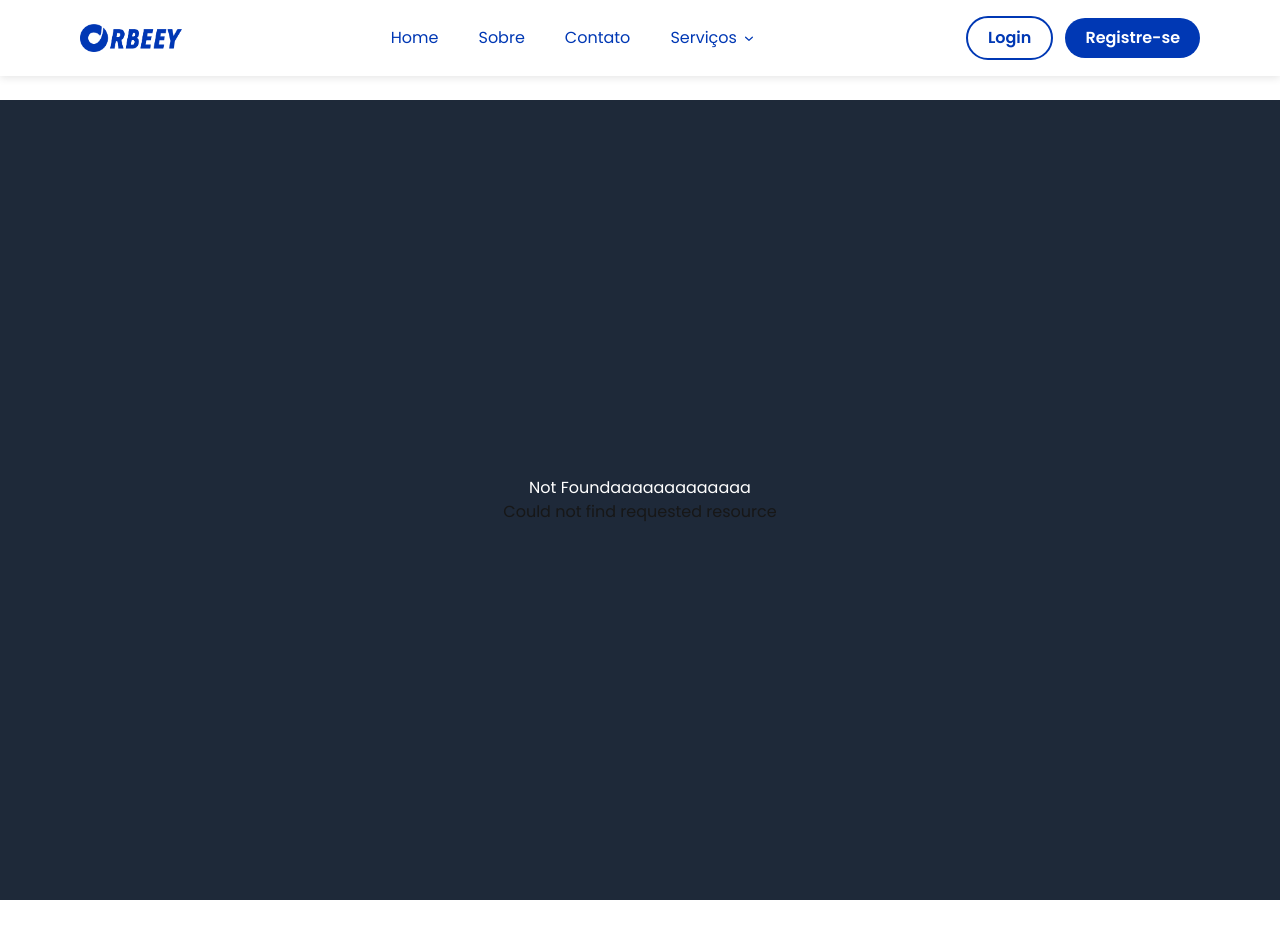
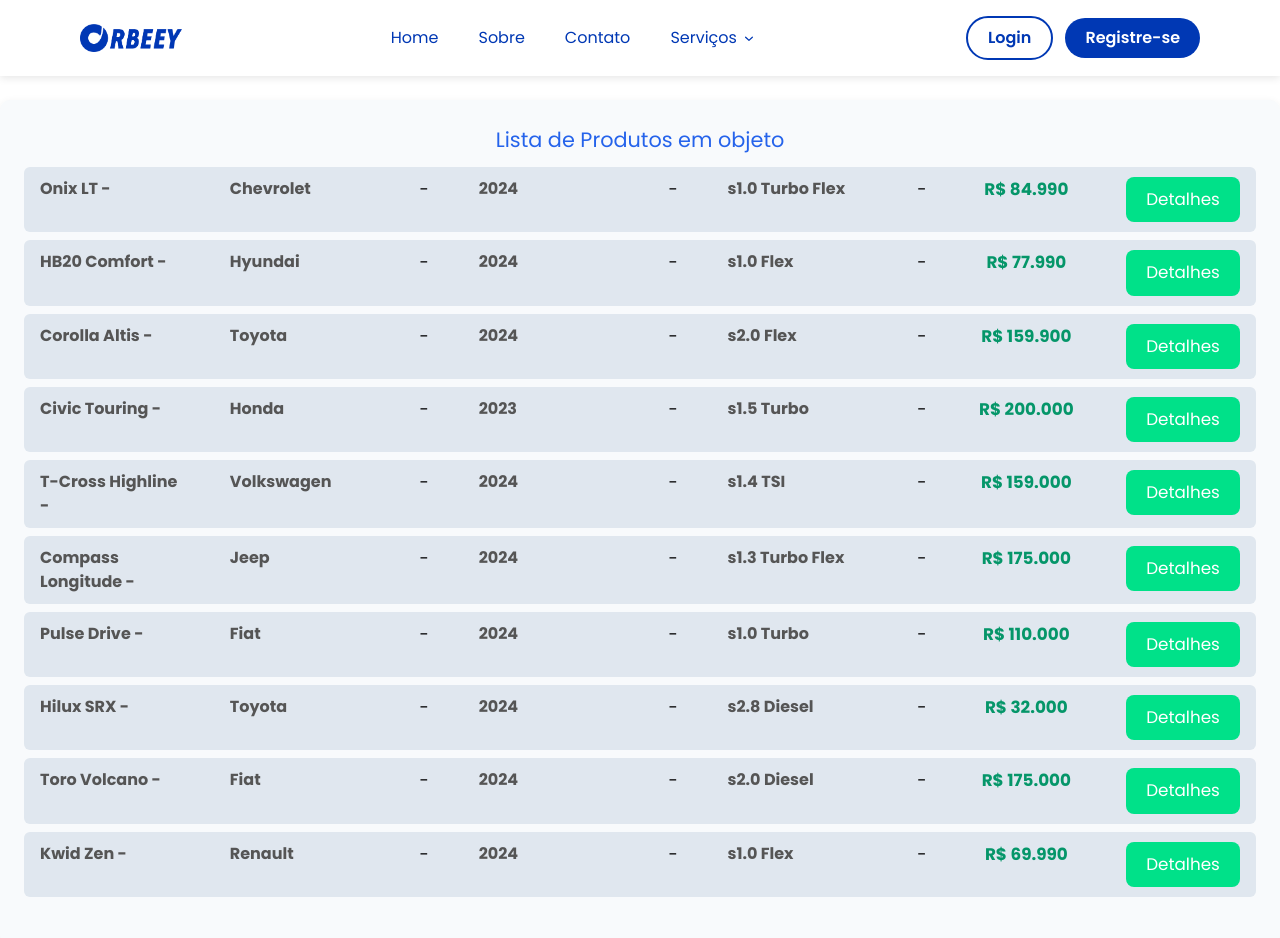
Before and after one commit to Suelen-sch/orbeey, a Next.js app in the folder aula12/: page /listaSu in a window 1280 px wide. Before the commit this address had no page. Shown: the top 938 px of the page. Before the commit the page ends 900 px from the top, so only its background shows below. Built offline with nearby package versions, Linux system fonts and the light colour scheme; sample sign-in values are in the browser's storage.

Commit message:
subindo infor.

```diff
--- /dev/null
+++ b/aula12/app/listaSu/listaSu.module.css
@@ -0,0 +1,62 @@
+.container {
+  max-width: 1400px;
+  margin: 40px auto;
+  background: #f8fafc;
+  border-radius: 10px;
+  padding: 24px;
+  color: black;
+  box-shadow: 0 2px 8px #0001;
+
+}
+
+.titulo {
+  color: #2563eb;
+  font-size: 1.3rem;
+  margin-bottom: 12px;
+  text-align: center;
+}
+
+.lista {
+  list-style: none;
+  padding: 0;
+  margin-bottom: 24px;
+}
+
+.item {
+  background: #e0e7ef;
+  margin-bottom: 8px;
+  padding: 10px 16px;
+  border-radius: 6px;
+  font-size: 1.05rem;
+  display: flex;
+  justify-content: space-between;
+}
+
+
+.preco {
+  color: #059669;
+  font-weight: bold;
+  text-align: center;
+  width: 100px;
+}
+
+.marca {
+  font-size: 16px;
+  color: #555;
+  width: 140px;
+}
+
+
+.btn {
+  background-color: #00e189;
+  color: white;
+  padding: 10px 20px;
+  border: none;
+  border-radius: 8px;
+  cursor: pointer;
+  transition: background-color 0.3s ease;
+}
+
+.btn:hover {
+  background-color: #00b374;
+}
--- /dev/null
+++ b/aula12/app/listaSu/page.tsx
@@ -0,0 +1,43 @@
+' use client '
+import Link from 'next/link';
+import styles from './listaSu.module.css';
+
+export default function Lista() {
+    const produtos = ["Onix LT", "HB20 Comfort", "Corolla Altis", "Civic Touring", "T-Cross Highline", "Compass Longitude", "Pulse Drive", "Hilux SRX", "Toro Volcano", "Kwid Zen"];
+
+    const produtosObejto = [
+        { nome: "Onix LT", marca: "Chevrolet", ano: "2024", motor: "1.0 Turbo Flex", preco: 84.990 },
+        { nome: "HB20 Comfort", marca: "Hyundai", ano: "2024", motor: "1.0 Flex", preco: 77.990 },
+        { nome: "Corolla Altis", marca: "Toyota", ano: "2024", motor: "2.0 Flex", preco: 159.900 },
+        { nome: "Civic Touring", marca: "Honda", ano: "2023", motor: "1.5 Turbo", preco: 200.000 },
+        { nome: "T-Cross Highline", marca: "Volkswagen", ano: "2024", motor: "1.4 TSI", preco: 159.000 },
+        { nome: "Compass Longitude", marca: "Jeep", ano: "2024", motor: "1.3 Turbo Flex", preco: 175.000 },
+        { nome: "Pulse Drive", marca: "Fiat", ano: "2024", motor: "1.0 Turbo", preco: 110.000 },
+        { nome: "Hilux SRX", marca: "Toyota", ano: "2024", motor: "2.8 Diesel", preco: 32.0000 },
+        { nome: "Toro Volcano", marca: "Fiat", ano: "2024", motor: "2.0 Diesel", preco: 175.000 },
+        { nome: "Kwid Zen", marca: "Renault", ano: "2024", motor: "1.0 Flex", preco: 69.990 }
+    ];
+
+    return (
+        <div className={styles.container}>
+             <h2 className={styles.titulo}>Lista de Produtos em objeto</h2>
+            <ul className={styles.lista}>
+
+                {produtosObejto.map((item, index) => (
+                    <li key={index} className={styles.item}>
+                        <strong className={styles.marca}>{item.nome} - </strong>
+                        <strong className={styles.marca}>{item.marca}</strong>-
+                        <strong className={styles.marca}>{item.ano}</strong>-
+                        <strong className={styles.marca}>s{item.motor}</strong>-
+                        <span className={styles.preco}>R$ {item.preco.toFixed(3)}</span>
+                            <Link href={{
+                                pathname: "/",
+                                query: {item: item.nome}
+                            }}><button type='submit' className={styles.btn}>Detalhes</button></Link>
+
+                    </li>
+                ))}
+            </ul>
+        </div>
+    );
+}
```
Also changed, not shown: aula12/app/enviarSu/enviarSu.module.css (added), aula12/app/enviarSu/page.tsx (added).
